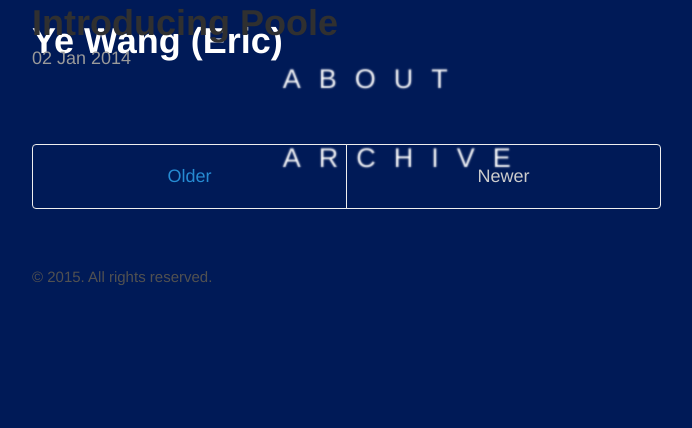
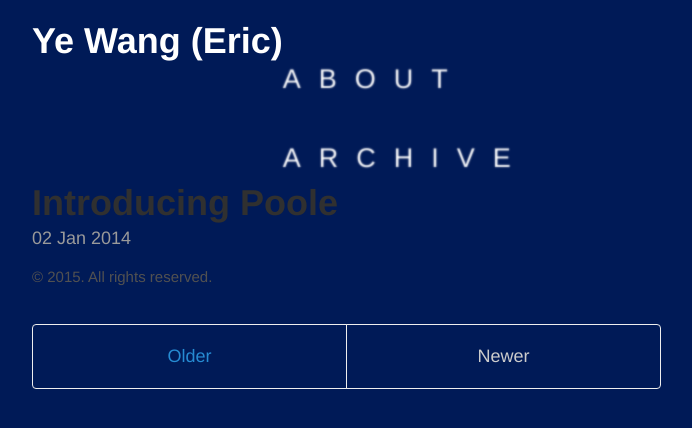
Before and after one commit to ericyewang/ericyewang.github.io, a Jekyll site: the page built from index.html, in a window 1280 px wide. Shown: the top 428 px of the page, without its empty margins (293-985 px from the left). Built offline with Jekyll 4.4.1, drawn with Linux system fonts in a browser that asks for light colours; the list of posts is cut into pages by our own code.

Commit message:
Update _layout.scss

```diff
--- a/_sass/_layout.scss
+++ b/_sass/_layout.scss
@@ -4,6 +4,7 @@
 
 main {
   position: relative;
+  top: 10rem;
 }
 
 .container {
```
